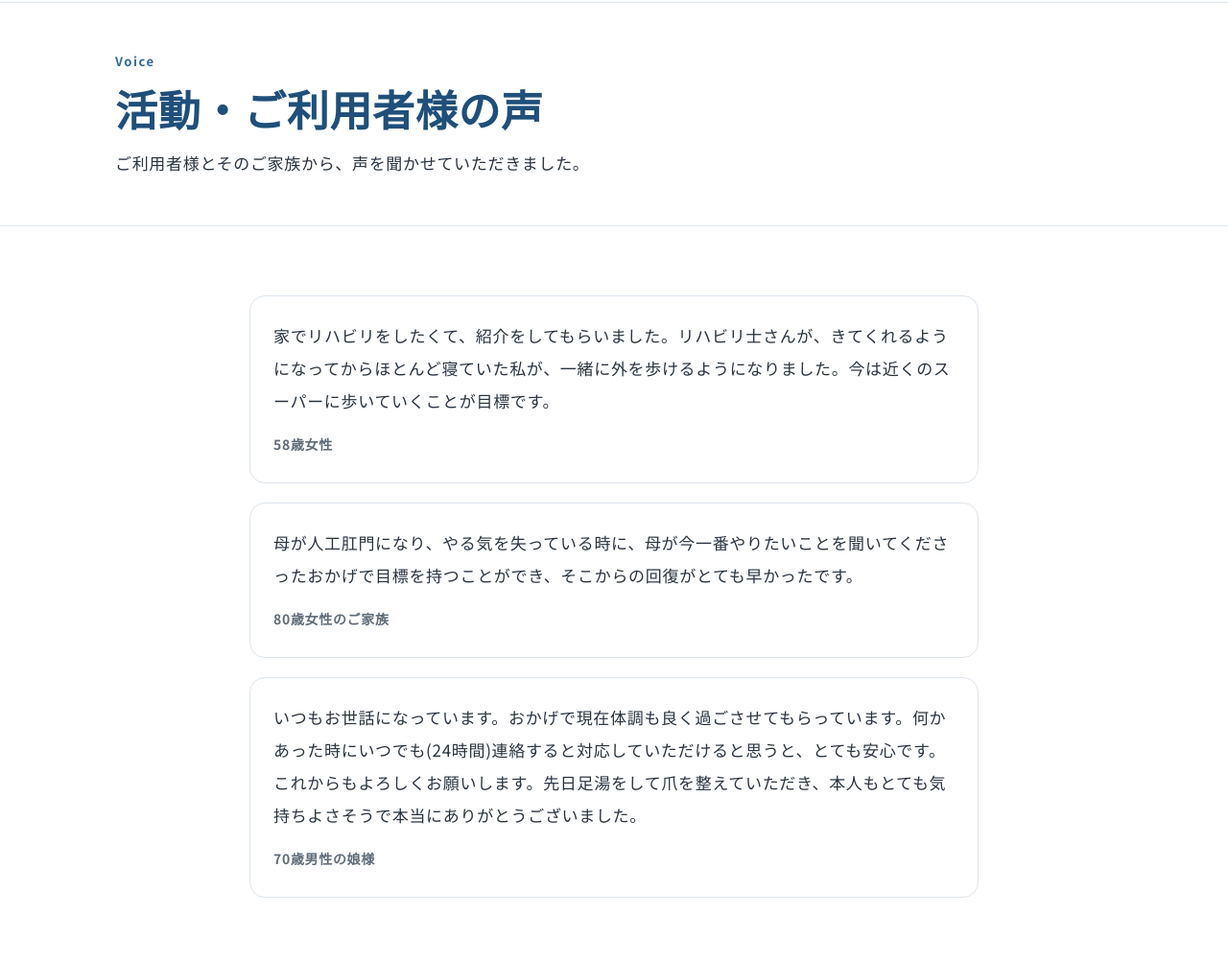
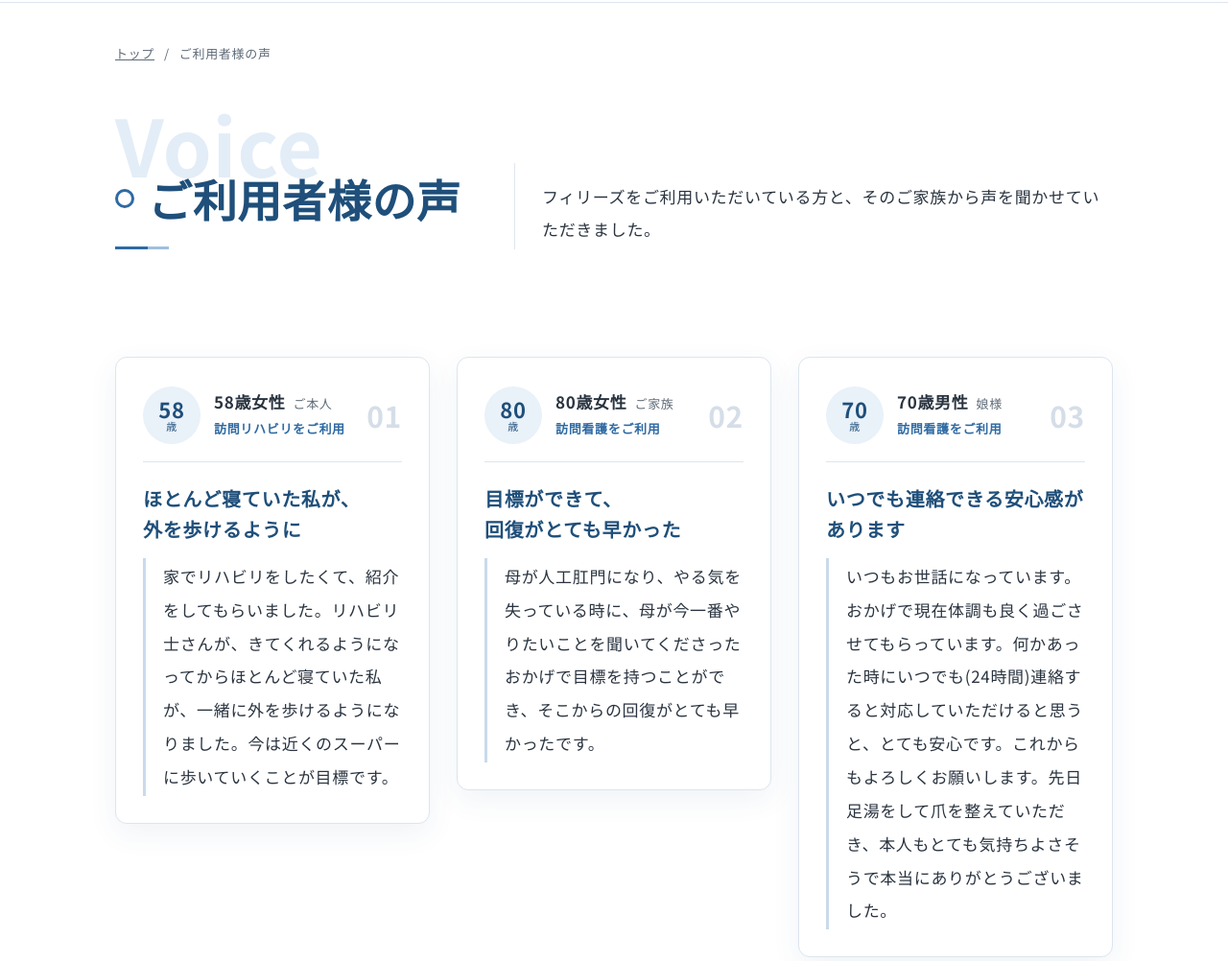
Before and after one commit to tratssai71-create/phillys, a plain HTML site: page voice.html in a window 1280 px wide. Shown: the part 94-1096 px from the top of the page at 96% size. Drawn offline with Linux system fonts and the light colour scheme.

Commit message:
ご利用者様の声ページをほかのページと同じデザインで作り直し
Co-Authored-By: Claude Opus 5.5 <noreply@anthropic.com>
Claude-Session: https://claude.ai/code/session_01LatpcZ6bUHWXEVHNRSd2Qz

```diff
--- a/style.css
+++ b/style.css
@@ -862,3 +862,30 @@ html.modal-open{overflow:hidden}
  .pr-card{padding:24px 18px 20px}
  .pr-area{grid-template-columns:1fr;gap:20px}
 }
+
+/* ===== voice page ===== */
+.vp{padding:48px 0 104px}
+.vp-list{display:grid;grid-template-columns:repeat(3,minmax(0,1fr));gap:28px;align-items:start}
+.vp-card{background:#fff;border:1px solid var(--ln);border-radius:12px;padding:30px 28px 28px;box-shadow:0 10px 30px rgba(31,79,122,.07);min-width:0}
+.vp-top{display:flex;align-items:center;gap:14px;padding-bottom:18px;border-bottom:1px solid var(--ln)}
+.vp-top>div{flex:1;min-width:0}
+.vp-who{margin:0;font-weight:700;color:var(--ink);line-height:1.5}
+.vp-who span{margin-left:8px;font-size:13px;font-weight:500;color:var(--mut)}
+.vp-svc{margin:2px 0 0;font-size:13px;color:var(--g);font-weight:700}
+.vp-no{font-size:30px;font-weight:700;color:#d5dee8;line-height:1}
+.vp-card h3{margin:22px 0 14px;font-size:20px;line-height:1.6;color:var(--gd)}
+.vp-q{margin:0;position:relative;padding:0 0 0 20px;border-left:3px solid #c9daeb}
+.vp-q p{margin:0;line-height:2.05}
+.vp-act{padding:104px 0;background:#f5f8fc}
+.vp-gal{display:grid;grid-template-columns:repeat(4,minmax(0,1fr));gap:20px}
+.vp-g{margin:0;min-width:0}
+.vp-gph{aspect-ratio:4/3;border-radius:8px}
+.vp-g figcaption{margin-top:12px;font-size:14px;line-height:1.8}
+@media(max-width:1000px){
+ .vp{padding:24px 0 64px}
+ .vp-list{grid-template-columns:1fr;gap:20px}
+ .vp-card{padding:24px 20px}
+ .vp-act{padding:64px 0}
+ .vp-gal{grid-template-columns:1fr 1fr;gap:16px}
+}
+.vp-q{background:none;border:0;border-left:3px solid #c9daeb;border-radius:0;padding:2px 0 2px 18px}
--- a/voice.html
+++ b/voice.html
@@ -10,9 +10,31 @@
 <a class="hd-cta" href="tel:0864549300"><svg viewBox="0 0 24 24" aria-hidden="true"><path d="M6.6 10.8a15.1 15.1 0 0 0 6.6 6.6l2.2-2.2a1 1 0 0 1 1-.25 11.4 11.4 0 0 0 3.6.57 1 1 0 0 1 1 1V20a1 1 0 0 1-1 1A17 17 0 0 1 3 4a1 1 0 0 1 1-1h3.5a1 1 0 0 1 1 1c0 1.25.2 2.45.57 3.57a1 1 0 0 1-.25 1z"/></svg><span><small>お電話でのご相談</small>086-454-9300</span></a>
 <label for="mn" class="mn-b" aria-label="メニューを開く"><i></i></label>
 </div></header>
-<main><section class="ph-head"><div class="wrap"><p class="eyebrow">Voice</p><h1>活動・ご利用者様の声</h1><p>ご利用者様とそのご家族から、声を聞かせていただきました。</p></div></section>
-<section class="sec"><div class="wrap"><div class="vgrid one"><blockquote><p>家でリハビリをしたくて、紹介をしてもらいました。リハビリ士さんが、きてくれるようになってからほとんど寝ていた私が、一緒に外を歩けるようになりました。今は近くのスーパーに歩いていくことが目標です。</p><cite>58歳女性</cite></blockquote><blockquote><p>母が人工肛門になり、やる気を失っている時に、母が今一番やりたいことを聞いてくださったおかげで目標を持つことができ、そこからの回復がとても早かったです。</p><cite>80歳女性のご家族</cite></blockquote><blockquote><p>いつもお世話になっています。おかげで現在体調も良く過ごさせてもらっています。何かあった時にいつでも(24時間)連絡すると対応していただけると思うと、とても安心です。これからもよろしくお願いします。先日足湯をして爪を整えていただき、本人もとても気持ちよさそうで本当にありがとうございました。</p><cite>70歳男性の娘様</cite></blockquote></div></div></section>
-<section class="sec alt"><div class="wrap"><h2>活動の様子</h2><div class="gal"><div class="photo "><span>写真: 活動写真1<br><small>img/act1.jpg</small></span><img src="img/act1.jpg" alt="活動写真1" loading="lazy" onerror="this.remove()"></div><div class="photo "><span>写真: 活動写真2<br><small>img/act2.jpg</small></span><img src="img/act2.jpg" alt="活動写真2" loading="lazy" onerror="this.remove()"></div><div class="photo "><span>写真: 活動写真3<br><small>img/act3.jpg</small></span><img src="img/act3.jpg" alt="活動写真3" loading="lazy" onerror="this.remove()"></div></div></div></section></main>
+<main>
+<section class="pg-hero pr-hero"><div class="wrap">
+<nav class="bc" aria-label="現在地"><a href="index.html">トップ</a><span aria-hidden="true">/</span>ご利用者様の声</nav>
+<div class="pg-hero-in"><div class="ab3-ttl"><p class="ab3-en">Voice</p><h1 class="pg-h">ご利用者様の声</h1></div>
+<p class="pg-lead">フィリーズをご利用いただいている方と、そのご家族から声を聞かせていただきました。</p></div>
+</div></section>
+<section class="vp"><div class="wrap"><div class="vp-list"><article class="vp-card">
+<div class="vp-top"><span class="vc-av" aria-hidden="true">58<small>歳</small></span><div><p class="vp-who">58歳女性<span>ご本人</span></p><p class="vp-svc">訪問リハビリをご利用</p></div><span class="vp-no">01</span></div>
+<h3>ほとんど寝ていた私が、外を歩けるように</h3>
+<blockquote class="vp-q"><p>家でリハビリをしたくて、紹介をしてもらいました。リハビリ士さんが、きてくれるようになってからほとんど寝ていた私が、一緒に外を歩けるようになりました。今は近くのスーパーに歩いていくことが目標です。</p></blockquote>
+</article><article class="vp-card">
+<div class="vp-top"><span class="vc-av" aria-hidden="true">80<small>歳</small></span><div><p class="vp-who">80歳女性<span>ご家族</span></p><p class="vp-svc">訪問看護をご利用</p></div><span class="vp-no">02</span></div>
+<h3>目標ができて、回復がとても早かった</h3>
+<blockquote class="vp-q"><p>母が人工肛門になり、やる気を失っている時に、母が今一番やりたいことを聞いてくださったおかげで目標を持つことができ、そこからの回復がとても早かったです。</p></blockquote>
+</article><article class="vp-card">
+<div class="vp-top"><span class="vc-av" aria-hidden="true">70<small>歳</small></span><div><p class="vp-who">70歳男性<span>娘様</span></p><p class="vp-svc">訪問看護をご利用</p></div><span class="vp-no">03</span></div>
+<h3>いつでも連絡できる安心感があります</h3>
+<blockquote class="vp-q"><p>いつもお世話になっています。おかげで現在体調も良く過ごさせてもらっています。何かあった時にいつでも(24時間)連絡すると対応していただけると思うと、とても安心です。これからもよろしくお願いします。先日足湯をして爪を整えていただき、本人もとても気持ちよさそうで本当にありがとうございました。</p></blockquote>
+</article></div></div></section>
+<section class="vp-act"><div class="wrap">
+<div class="sv3-head"><div class="ab3-ttl"><p class="ab3-en sm">Activity</p><h2>活動の様子</h2></div>
+<p class="sv3-intro">事務所での打ち合わせから訪問まで、フィリーズの毎日を少しだけご紹介します。</p></div>
+<div class="vp-gal"><figure class="vp-g"><div class="photo vp-gph"><span><small>img/act1.jpg</small></span><img src="img/act1.jpg" alt="予定ボードを確認するスタッフ" loading="lazy" onerror="this.remove()"></div><figcaption>毎日の訪問予定は、ボードで共有しています。</figcaption></figure><figure class="vp-g"><div class="photo vp-gph"><span><small>img/act2.jpg</small></span><img src="img/act2.jpg" alt="打ち合わせをするスタッフ" loading="lazy" onerror="this.remove()"></div><figcaption>ご利用者様のことを、チームで話し合います。</figcaption></figure><figure class="vp-g"><div class="photo vp-gph"><span><small>img/act3.jpg</small></span><img src="img/act3.jpg" alt="訪問に出発する看護師" loading="lazy" onerror="this.remove()"></div><figcaption>社用車で、ご自宅へ伺います。</figcaption></figure><figure class="vp-g"><div class="photo vp-gph"><span><small>img/philosophy.jpg</small></span><img src="img/philosophy.jpg" alt="書類を確認する看護師" loading="lazy" onerror="this.remove()"></div><figcaption>記録や情報は、スタッフ同士で確認し合います。</figcaption></figure></div>
+</div></section>
+</main>
 <section class="cta"><div class="wrap"><h2>まずはお気軽にご相談ください</h2><p>ご本人・ご家族・ケアマネジャー・医療機関の方、どなたからのご相談も受け付けています。</p>
 <div class="btns"><a class="btn big" href="tel:0864549300">☎ 086-454-9300</a><a class="btn ghost" href="mailto:phillys@outlook.jp">✉ メールで相談する</a></div></div></section>
 <footer class="ft"><div class="wrap"><div class="ft-g"><div><p class="ft-n">訪問看護フィリーズ</p><p>運営 フィリーズ株式会社<br>〒710-1101 岡山県倉敷市茶屋町360-12 フロント茶屋町 B105<br>TEL 086-454-9300 / FAX 086-454-9301<br>MAIL phillys@outlook.jp</p></div>
```
